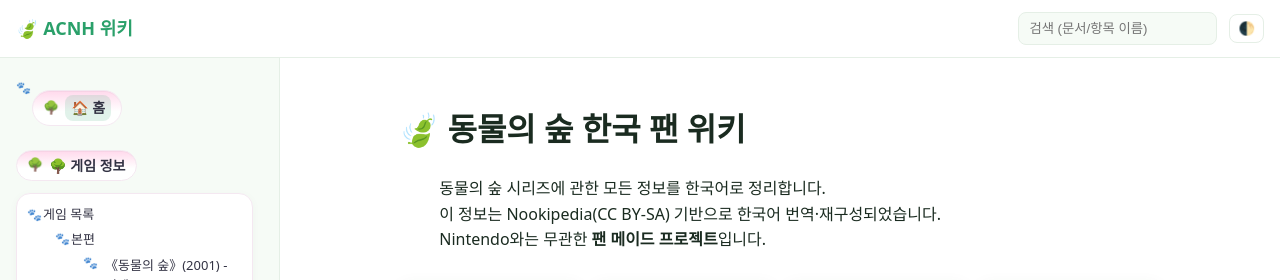
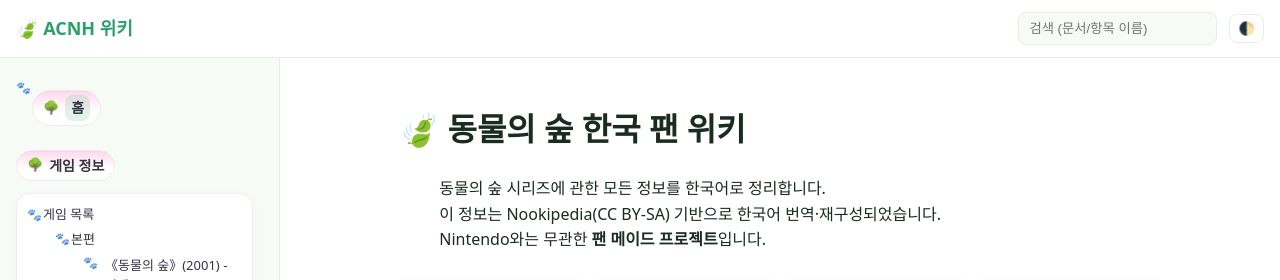
Before and after one commit to cute-bite/animal-crossing, a Jekyll site: the page built from index.md, in a window 1280 px wide. Shown: the top 280 px of the page. Built offline with Jekyll 4.4.1, drawn with Linux system fonts in a browser that asks for light colours.

Commit message:
Add files via upload

```diff
--- a/_includes/sidebar.html
+++ b/_includes/sidebar.html
@@ -1,10 +1,10 @@
 <aside id="sidebar" class="sidebar" aria-label="주 메뉴">
   <nav class="menu">
 <ul>
-  <li><h3><a href="{{ site.baseurl }}/">🏠 홈</a></h3></li>
+  <li><h3><a href="{{ site.baseurl }}/">홈</a></h3></li>
 </ul>
 
-    <h3>🌳 게임 정보</h3>
+    <h3>게임 정보</h3>
     <ul>
       <li>게임 목록
         <ul>
@@ -85,7 +85,7 @@
       <li><a href="{{ site.baseurl }}/recipes/">DIY & 요리 레시피</a></li>
     </ul>
 
-    <h3>🏝️ 장소 & 시스템</h3>
+    <h3>장소 & 시스템</h3>
     <ul>
       <li><a href="{{ site.baseurl }}/locations/facilities/nooks-cranny/">너굴 상점</a></li>
       <li><a href="{{ site.baseurl }}/locations/facilities/able-sisters/">에이블 시스터즈</a></li>
@@ -102,7 +102,7 @@
       <li><a href="{{ site.baseurl }}/locations/systems/emergency-escape/">긴급 탈출 서비스</a></li>
     </ul>
 
-    <h3>🎉 이벤트 & 시즌</h3>
+    <h3>이벤트 & 시즌</h3>
     <ul>
       <li><a href="{{ site.baseurl }}/events/?m=4">이스터</a></li>
       <li><a href="{{ site.baseurl }}/events/?m=2">낚시 대회</a></li>
@@ -117,7 +117,7 @@
       <li><a href="{{ site.baseurl }}/events/?m=11">칠면조의 날 / 장난감의 날 / 기타</a></li>
     </ul>
 
-    <h3>🧑‍🤝‍🧑 커뮤니티 & 위키</h3>
+    <h3>커뮤니티 & 위키</h3>
     <ul>
       <li><a href="{{ site.baseurl }}/community/proposals/">제안</a></li>
       <li><a href="{{ site.baseurl }}/community/tasks/">작업 게시판</a></li>
@@ -131,7 +131,7 @@
       <li><a href="{{ site.baseurl }}/page-info/">페이지 정보 / 로그</a></li>
     </ul>
 
-    <h3>🧩 기타 요소</h3>
+    <h3>기타 요소</h3>
     <ul>
       <li><a href="{{ site.baseurl }}/misc/flowers/">꽃 교배 / 관목 / 나무</a></li>
       <li><a href="{{ site.baseurl }}/misc/materials/">재료 / 조개 / 과일</a></li>
```
